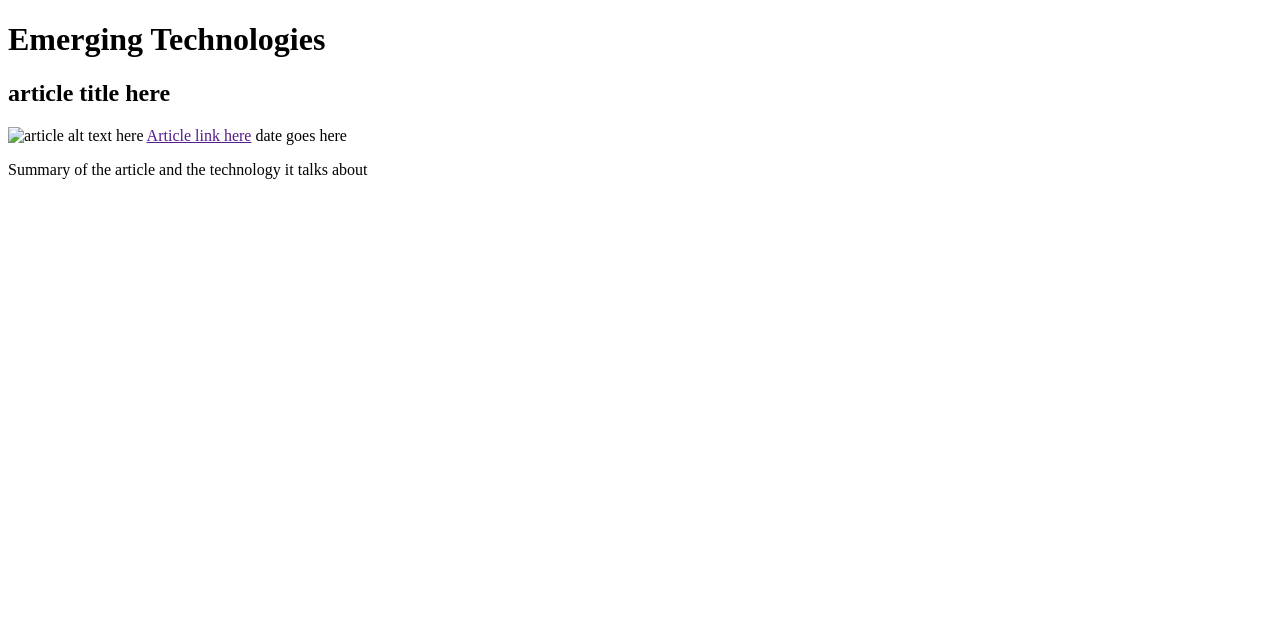
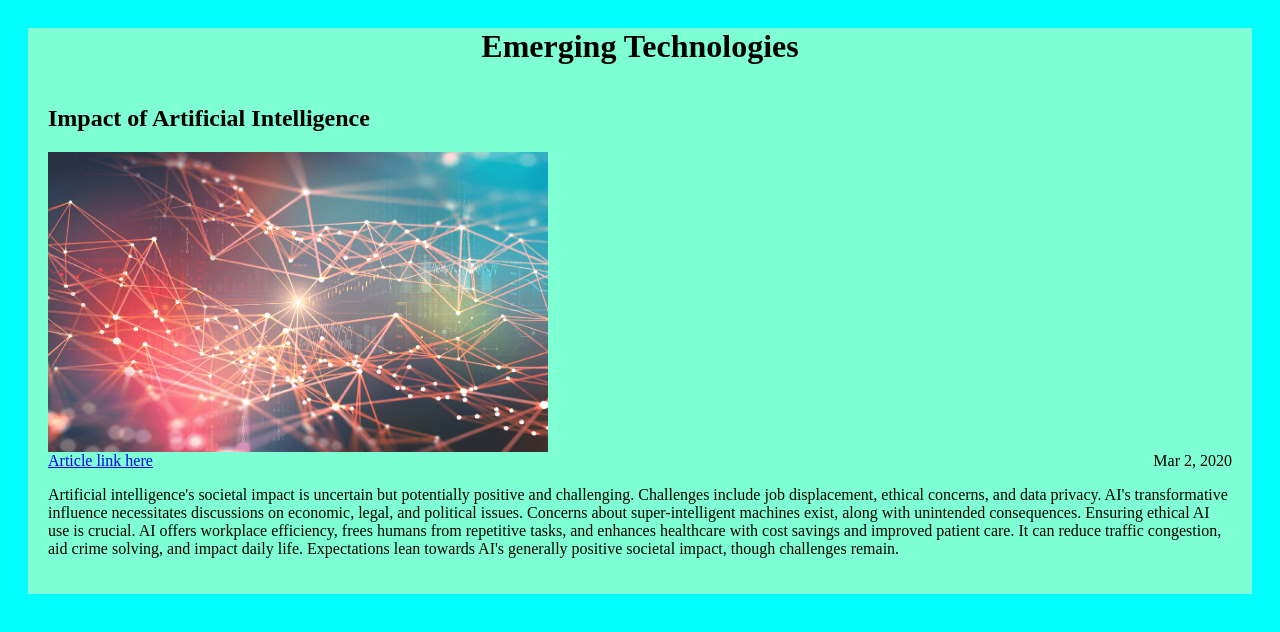
Before and after one commit to quambankole/Blog_04, a plain HTML site: page index.html in a window 1280 px wide. Drawn offline with Linux system fonts and the light colour scheme.

Commit message:
Article1

```diff
--- a/index.html
+++ b/index.html
@@ -5,19 +5,33 @@
         <meta http-equiv="X-UA-Compatible" content="IE=edge">
         <meta name="viewport" content="width=device-width, initial-scale=1.0">
         <title>Student Name - Emerging Technology Blog</title>
+        <link rel="stylesheet" href="styles/styles.css">
     </head>
     <body>
         <h1>Emerging Technologies</h1>
         <main>
             <!-- sample of a blog post -->
+            <!-- <article> <h2>article title here</h2> <img src="" alt="article alt text
+            here"> <a href="">Article link here</a> <time>date goes here</time> <p>Summary
+            of the article and the technology it talks about</p> </article> -->
+            <!-- end of sample -->
             <article>
-            <h2>article title here</h2>
-            <img src="" alt="article alt text here">
-            <a href="">Article link here</a>
-            <time>date goes here</time>
-            <p>Summary of the article and the technology it talks about</p>
+                <h2>Impact of Artificial Intelligence</h2>
+                <img src="images/ImpactofAI .png" alt="Artificial Intelligence">
+                <a
+                    class="link"
+                    href="https://bernardmarr.com/what-is-the-impact-of-artificial-intelligence-ai-on-society/">Article link here</a>
+                <time>Mar 2, 2020</time>
+                <p>Artificial intelligence's societal impact is uncertain but potentially
+                    positive and challenging. Challenges include job displacement, ethical concerns,
+                    and data privacy. AI's transformative influence necessitates discussions on
+                    economic, legal, and political issues. Concerns about super-intelligent machines
+                    exist, along with unintended consequences. Ensuring ethical AI use is crucial.
+                    AI offers workplace efficiency, frees humans from repetitive tasks, and enhances
+                    healthcare with cost savings and improved patient care. It can reduce traffic
+                    congestion, aid crime solving, and impact daily life. Expectations lean towards
+                    AI's generally positive societal impact, though challenges remain.</p>
             </article>
-        <!-- end of sample -->
         </main>
     </body>
 </html>
--- /dev/null
+++ b/styles/styles.css
@@ -0,0 +1,34 @@
+img {
+    width: 500px;
+    height: 300px;
+    margin:;
+    justify-content: center;
+    display: block;
+}
+
+body {
+    background-color: aqua;
+    padding: 20px;
+}
+
+time {
+    display: block;
+    float: right;
+}
+
+.link:hover {
+    background-color: lightblue;
+}
+
+h1 {
+    text-align: center;
+    background-color: aquamarine;
+    margin: 0 auto auto;
+    padding: 20px auto;
+}
+
+article {
+    background-color: aquamarine;
+    margin: 0 auto auto;
+    padding: 20px;
+}
```
Also changed, not shown: images/ImpactofAI .png (added). Lines whose indentation alone changed are shown as unchanged.
